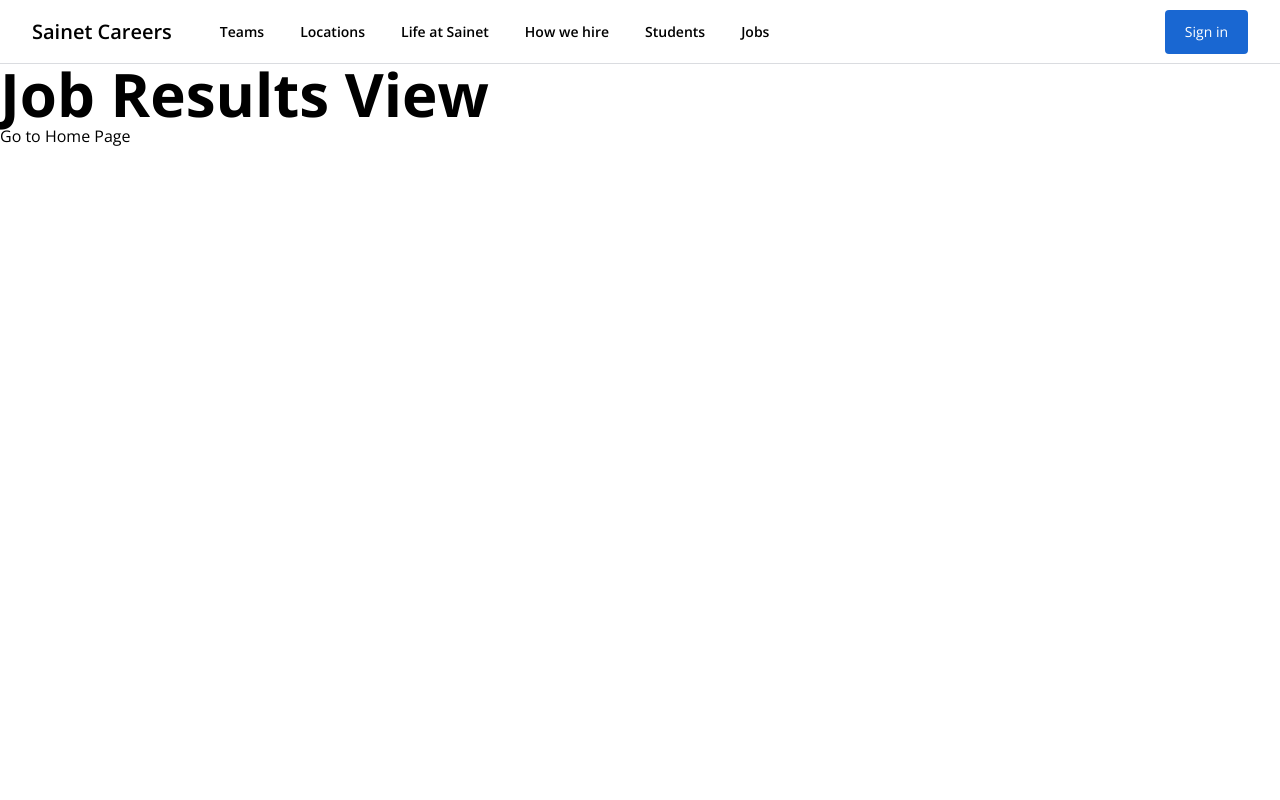
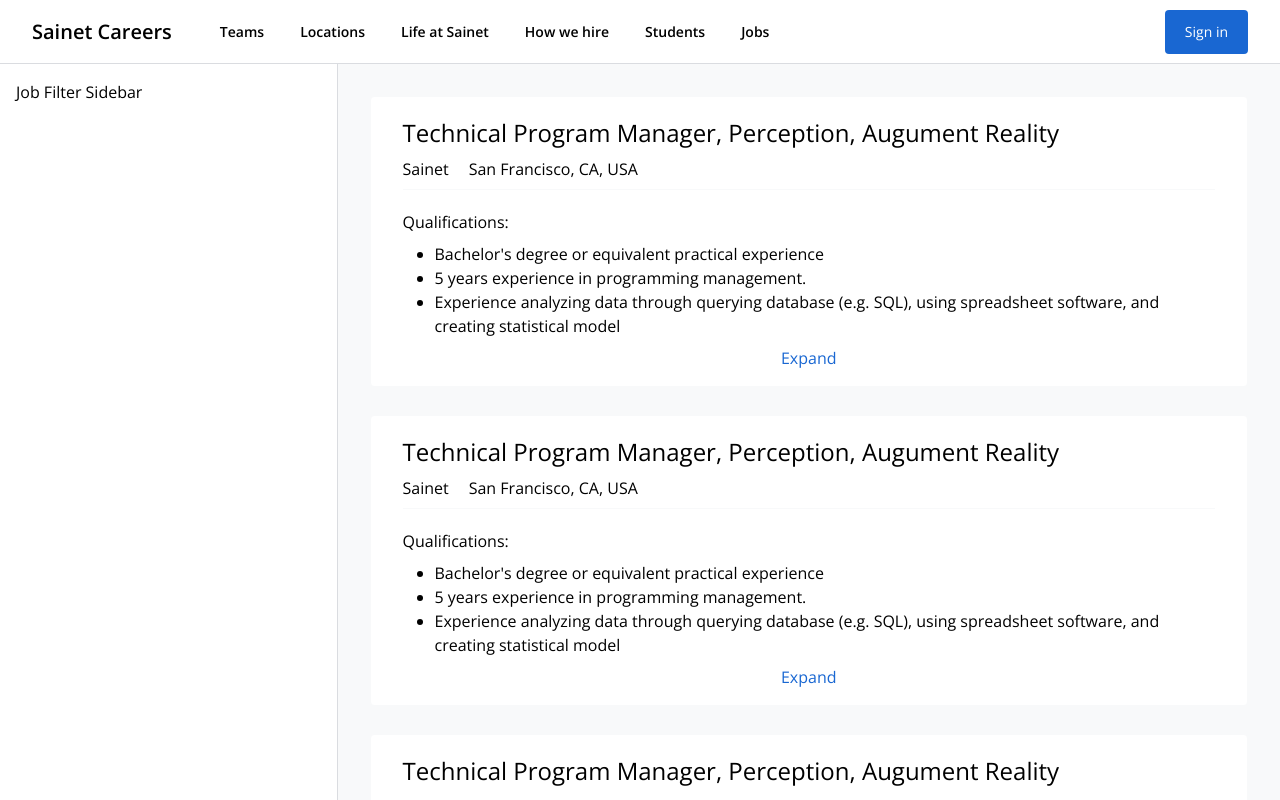
Before and after one commit to sinetmd/sainet-careers-vue, a Vue app: page /#/jobs/results in a window 1280 px wide. Shown: the top 800 px of the page. Built offline with nearby package versions, Linux system fonts and the light colour scheme.

Commit message:
used vue router to create simple listing pages

```diff
--- /dev/null
+++ b/src/components/JobResults/JobFilterSidebar/JobFilterSidebar.vue
@@ -0,0 +1,13 @@
+<template>
+  <div
+    class="flex flex-col p-4 bg-white border-r border-solid border-brand-gray-1 w-96"
+  >
+    Job Filter Sidebar
+  </div>
+</template>
+
+<script>
+export default {
+  name: "JobFilterSidebar",
+};
+</script>
--- /dev/null
+++ b/src/components/JobResults/JobListing.vue
@@ -0,0 +1,49 @@
+<template>
+  <li class="mb-7">
+    <router-link
+      to="/jobs/results/1"
+      class="block mx-auto bg-white border border-solid border-brand-gray-2 rounded hover:shadow-gray"
+    >
+      <div class="pt-5 pb-2 mx-8 border-b border-solid border-brand-gray-2">
+        <h2 class="mb-2 text-2xl">
+          Technical Program Manager, Perception, Augument Reality
+        </h2>
+        <div class="flex flex-row align-middle">
+          <div class="mr-5">
+            <span>Sainet</span>
+          </div>
+          <div>
+            <span>San Francisco, CA, USA</span>
+          </div>
+        </div>
+      </div>
+
+      <div class="px-8 py-4">
+        <div>
+          <h3 class="mt-1 mb-2">Qualifications:</h3>
+          <div>
+            <ul class="pl-8 list-disc">
+              <li>Bachelor's degree or equivalent practical experience</li>
+              <li>5 years experience in programming management.</li>
+              <li>
+                Experience analyzing data through querying database (e.g. SQL),
+                using spreadsheet software, and creating statistical model
+              </li>
+            </ul>
+          </div>
+        </div>
+        <div class="mt-2 text-center">
+          <router-link to="/jobs/results/1" class="text-brand-blue-1"
+            >Expand</router-link
+          >
+        </div>
+      </div>
+    </router-link>
+  </li>
+</template>
+
+<script>
+export default {
+  name: "JobListing",
+};
+</script>
--- /dev/null
+++ b/src/components/JobResults/JobListings.vue
@@ -0,0 +1,20 @@
+<template>
+  <main class="flex-auto p-8 bg-brand-gray-2">
+    <ol>
+      <job-listing />
+      <job-listing />
+      <job-listing />
+    </ol>
+  </main>
+</template>
+
+<script>
+import JobListing from "@/components/JobResults/JobListing.vue";
+
+export default {
+  name: "JobListings",
+  components: {
+    JobListing,
+  },
+};
+</script>
--- a/src/views/JobResultsView.vue
+++ b/src/views/JobResultsView.vue
@@ -1,17 +1,19 @@
 <template>
-  <div>
-    <h1 class="text-6xl font-bold">Job Results View</h1>
-    <button @click="goToHome">Go to Home Page</button>
+  <div class="flex flex-row flex-nowrap w-full">
+    <job-filter-sidebar />
+    <job-listings />
   </div>
 </template>
 
 <script>
+import JobFilterSidebar from "@/components/JobResults/JobFilterSidebar/JobFilterSidebar.vue";
+import JobListings from "@/components/JobResults/JobListings.vue";
+
 export default {
   name: "JobResultsView",
-  methods: {
-    goToHome() {
-      this.$router.push({ name: "Home" }); // see router(index.js)
-    },
+  components: {
+    JobFilterSidebar,
+    JobListings,
   },
 };
 </script>
--- a/tailwind.config.js
+++ b/tailwind.config.js
@@ -20,6 +20,7 @@
       },
       boxShadow: {
         blue: "0 0 3px 3px #4285f4",
+        gray: "0 1px 3px 0 rgba(60, 64, 67, .3)",
       },
     },
   },
```
